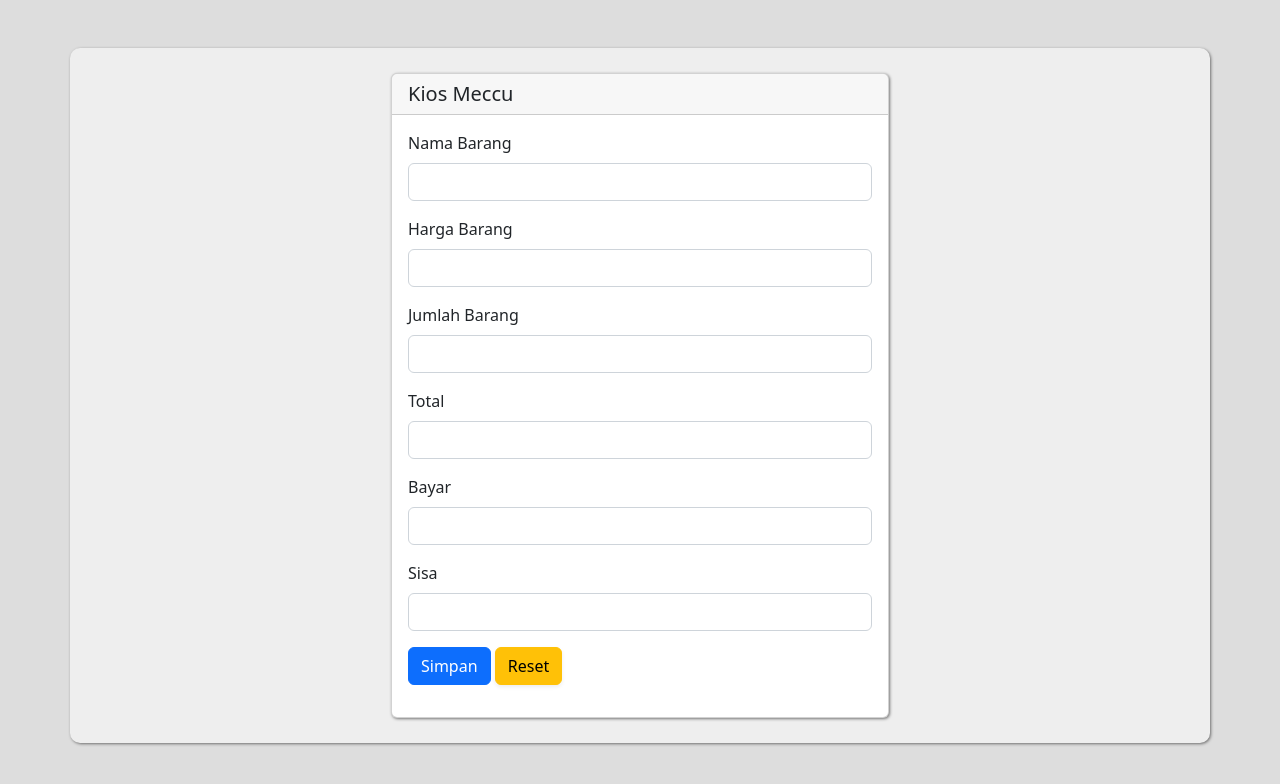
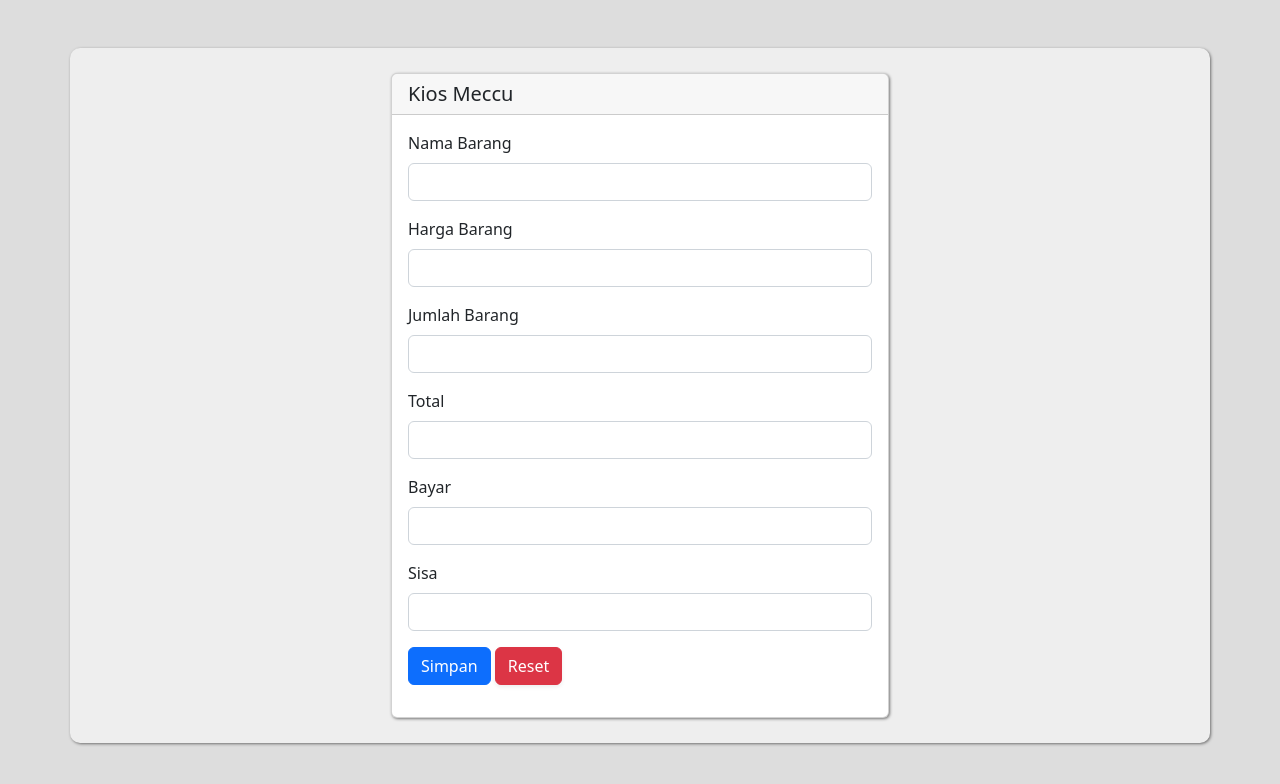
Before and after one commit to blendcamtol/blendcamtol.github.io, a plain HTML site: page index.html in a window 1280 px wide. Drawn offline with nearby package versions, Linux system fonts and the light colour scheme.

Commit message:
ganti warna tombol seret

```diff
--- a/index.html
+++ b/index.html
@@ -65,7 +65,7 @@
                   </div>
                   <div class="mb-3">
                     <button type="submit" name="simpan" id="tombol-simpan" class="btn btn-primary">Simpan</button>
-                    <button type="reset" name="Reset" id="tombol-simpan" class="btn btn-warning shadow-sm">Reset</button>
+                    <button type="reset" name="Reset" id="tombol-simpan" class="btn btn-danger shadow-sm">Reset</button>
                   </div>
                 </form>
               </div>
```
